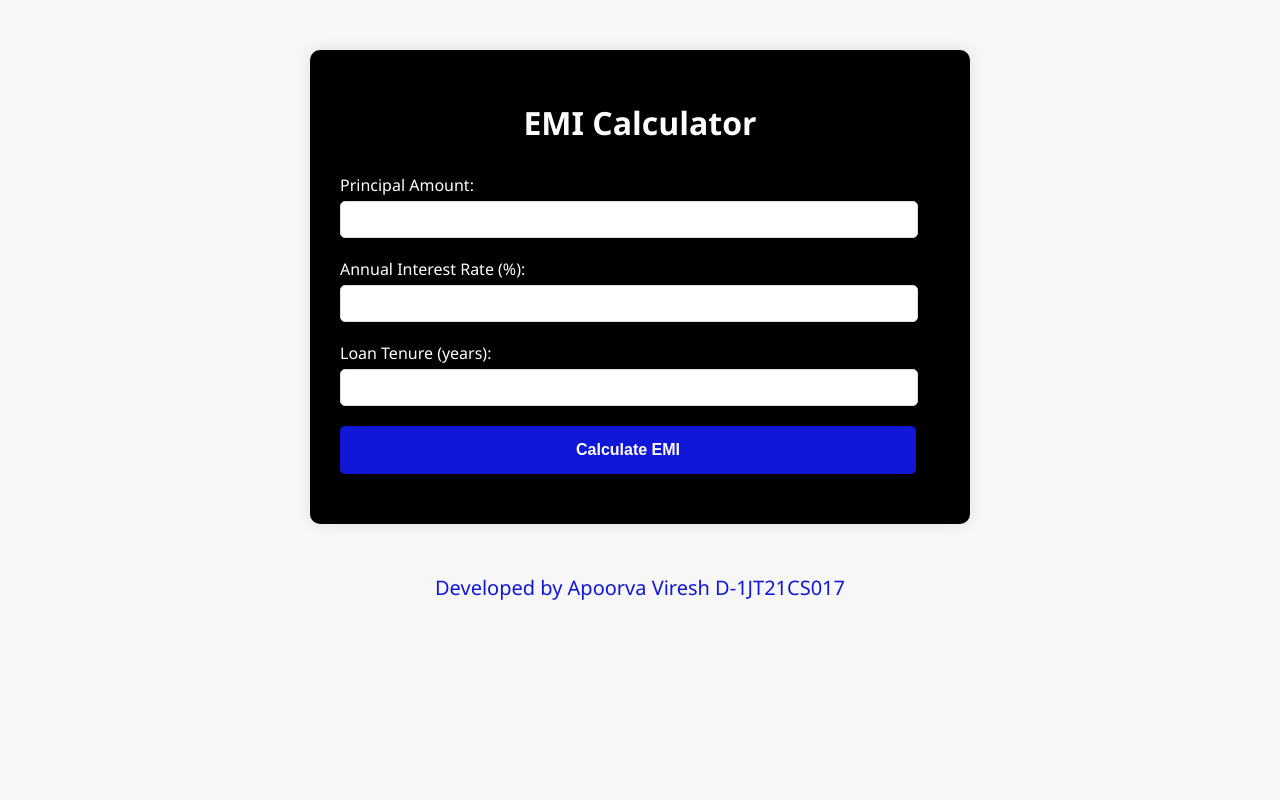
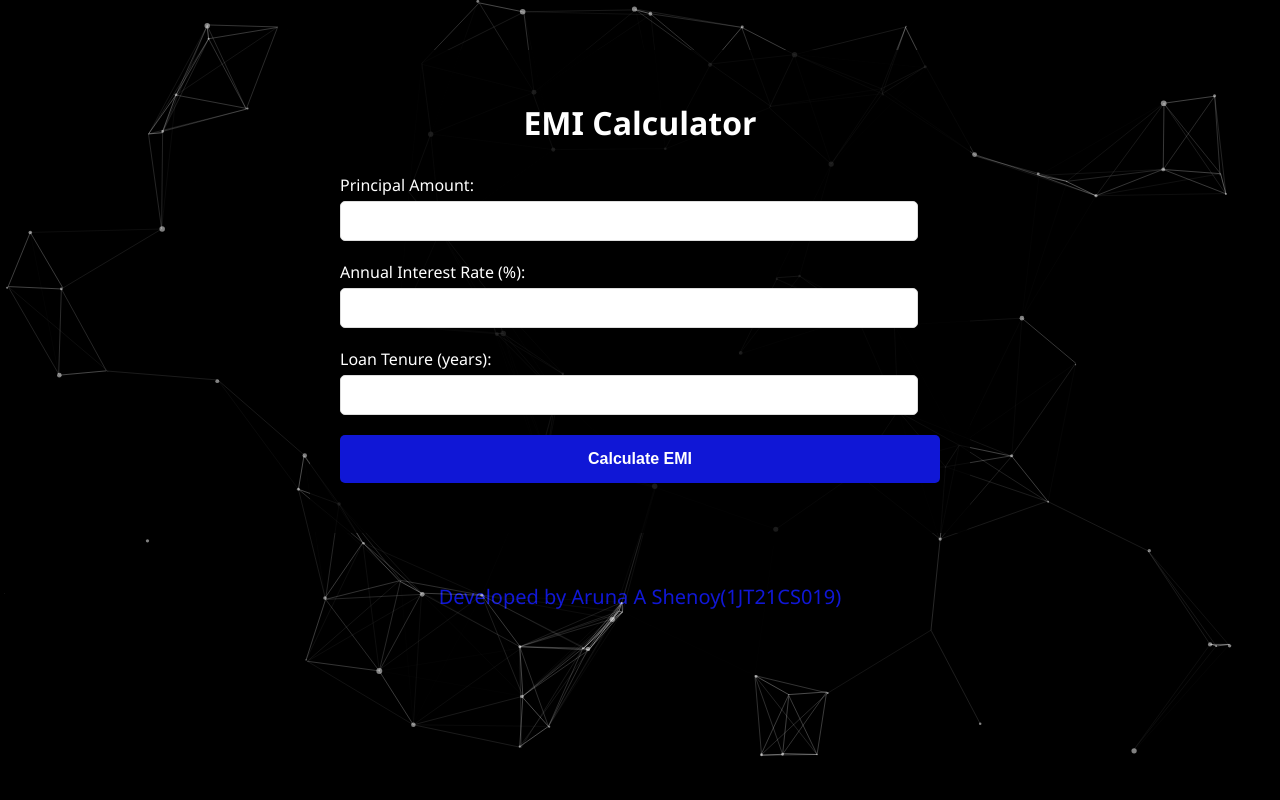
Before and after one commit to Bhushanmv007/Django-Ticket-Booking, a Django app: page / in a window 1280 px wide. Run offline with Django 5.2, Linux system fonts and the light colour scheme.

Commit message:
hi arunaaaaaaa

```diff
--- a/emi_calculator/calculator/templates/calculator/index.html
+++ b/emi_calculator/calculator/templates/calculator/index.html
@@ -8,15 +8,19 @@
     <style>
         body {
             font-family: 'Segoe UI', Tahoma, Geneva, Verdana, sans-serif;
-            background-color: #f7f7f7;
+            background: #000;
+            color: #fff;
             margin: 0;
             padding: 0;
+            overflow: hidden;
         }
         .container {
+            position: relative;
+            z-index: 2;
             max-width: 600px;
             margin: 50px auto;
             padding: 30px;
-            background-color: #000;
+            background-color: rgba(0, 0, 0, 0.8);
             border-radius: 10px;
             box-shadow: 0 0 15px rgba(0, 0, 0, 0.1);
         }
@@ -37,9 +41,10 @@
             border: 1px solid #ddd;
             border-radius: 5px;
             box-sizing: border-box;
+            font-size: 16px;
         }
         button {
-            width: 96%;
+            width: 100%;
             padding: 15px;
             background-color: #1017d6;
             border: none;
@@ -64,9 +69,18 @@
             font-size: 20px;
             color: #1017d6;
         }
+        #particles-js {
+            position: fixed;
+            width: 100%;
+            height: 100%;
+            top: 0;
+            left: 0;
+            z-index: 1;
+        }
     </style>
 </head>
 <body>
+    <div id="particles-js"></div>
     <div class="container">
         <h1>EMI Calculator</h1>
         <form id="emi-form">
@@ -85,10 +99,122 @@
     </div>
 
     <div class="footer">
-        Developed by Apoorva Viresh D-1JT21CS017
+        Developed by Aruna A Shenoy(1JT21CS019)
     </div>
 
+    <script src="https://cdn.jsdelivr.net/particles.js/2.0.0/particles.min.js"></script>
     <script>
+        particlesJS("particles-js", {
+            "particles": {
+                "number": {
+                    "value": 80,
+                    "density": {
+                        "enable": true,
+                        "value_area": 800
+                    }
+                },
+                "color": {
+                    "value": "#ffffff"
+                },
+                "shape": {
+                    "type": "circle",
+                    "stroke": {
+                        "width": 0,
+                        "color": "#000000"
+                    },
+                    "polygon": {
+                        "nb_sides": 5
+                    },
+                    "image": {
+                        "src": "img/github.svg",
+                        "width": 100,
+                        "height": 100
+                    }
+                },
+                "opacity": {
+                    "value": 0.5,
+                    "random": false,
+                    "anim": {
+                        "enable": false,
+                        "speed": 1,
+                        "opacity_min": 0.1,
+                        "sync": false
+                    }
+                },
+                "size": {
+                    "value": 3,
+                    "random": true,
+                    "anim": {
+                        "enable": false,
+                        "speed": 40,
+                        "size_min": 0.1,
+                        "sync": false
+                    }
+                },
+                "line_linked": {
+                    "enable": true,
+                    "distance": 150,
+                    "color": "#ffffff",
+                    "opacity": 0.4,
+                    "width": 1
+                },
+                "move": {
+                    "enable": true,
+                    "speed": 6,
+                    "direction": "none",
+                    "random": false,
+                    "straight": false,
+                    "out_mode": "out",
+                    "bounce": false,
+                    "attract": {
+                        "enable": false,
+                        "rotateX": 600,
+                        "rotateY": 1200
+                    }
+                }
+            },
+            "interactivity": {
+                "detect_on": "canvas",
+                "events": {
+                    "onhover": {
+                        "enable": true,
+                        "mode": "repulse"
+                    },
+                    "onclick": {
+                        "enable": true,
+                        "mode": "push"
+                    },
+                    "resize": true
+                },
+                "modes": {
+                    "grab": {
+                        "distance": 400,
+                        "line_linked": {
+                            "opacity": 1
+                        }
+                    },
+                    "bubble": {
+                        "distance": 400,
+                        "size": 40,
+                        "duration": 2,
+                        "opacity": 8,
+                        "speed": 3
+                    },
+                    "repulse": {
+                        "distance": 200,
+                        "duration": 0.4
+                    },
+                    "push": {
+                        "particles_nb": 4
+                    },
+                    "remove": {
+                        "particles_nb": 2
+                    }
+                }
+            },
+            "retina_detect": true
+        });
+
         $(document).ready(function() {
             $('#emi-form').on('submit', function(event) {
                 event.preventDefault();
@@ -104,6 +230,15 @@
                     }
                 });
             });
+
+            $('#principal').on('input', function() {
+                var value = this.value;
+                value = value.replace(/,/g, '');
+                if (value) {
+                    value = parseInt(value, 10).toLocaleString();
+                }
+                this.value = value;
+            });
         });
     </script>
 </body>
```
